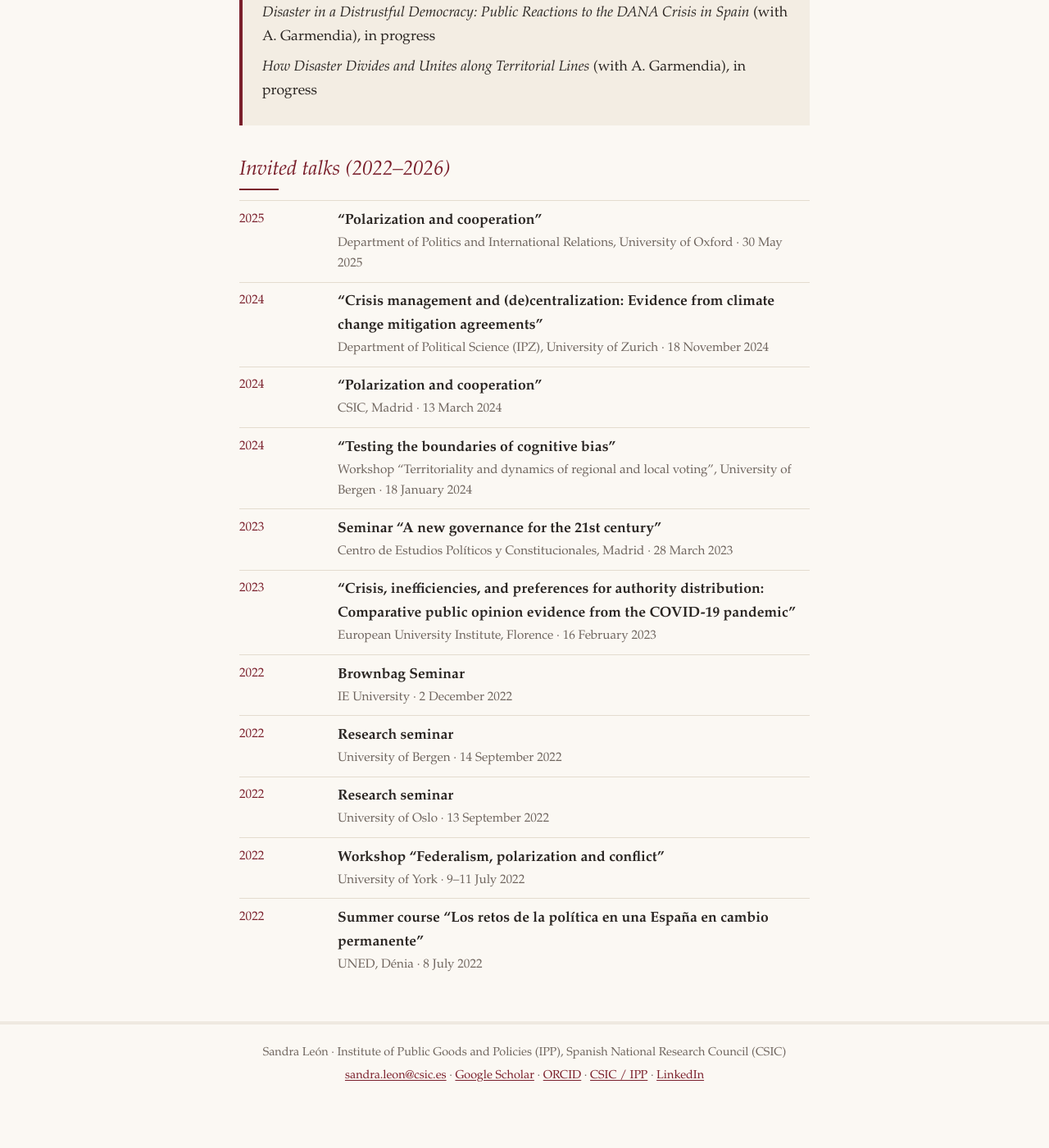
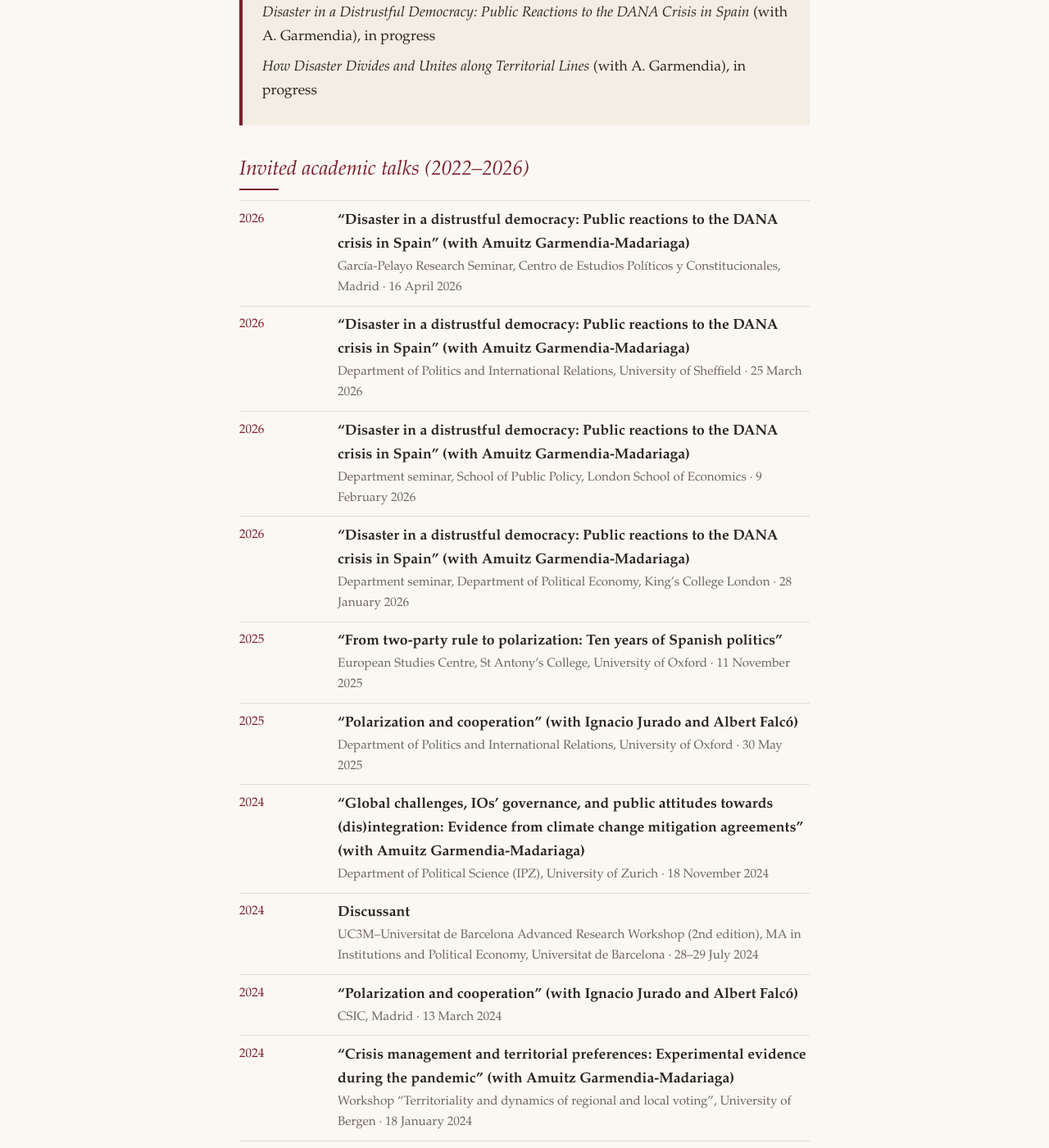
Before and after one commit to sandraleonalfonso/Sandra-Leon, a Jekyll site: the page built from research.md, in a window 1280 px wide and 1400 px high, scrolled down 2043 px. Shown: the whole window at 82% size. Built offline with Jekyll 4.4.1, drawn with Linux system fonts in a browser that asks for light colours; before the commit the page ends 3404 px from its top, so only the background shows below that; some of the changed text lies outside the part shown.

Commit message:
Invited academic talks: update from the latest CV (2026 talks, ESC Oxford 2025)
Co-Authored-By: Claude Opus 5.5 (1M context) <noreply@anthropic.com>
Claude-Session: https://claude.ai/code/session_01Csi1G9zYbePJE1osHYZ3KG

```diff
--- a/research.md
+++ b/research.md
@@ -69,30 +69,40 @@ With Amuitz Garmendia, we study how crises and disasters shape citizens' trust,
 </div>
 </section>
 
-## Invited talks (2022–2026)
+## Invited academic talks (2022–2026)
 {: #invited-talks}
 
 <dl class="timeline">
+  <dt>2026</dt>
+  <dd><span class="tl-role">“Disaster in a distrustful democracy: Public reactions to the DANA crisis in Spain” (with Amuitz Garmendia-Madariaga)</span><span class="tl-org">García-Pelayo Research Seminar, Centro de Estudios Políticos y Constitucionales, Madrid · 16 April 2026</span></dd>
+  <dt>2026</dt>
+  <dd><span class="tl-role">“Disaster in a distrustful democracy: Public reactions to the DANA crisis in Spain” (with Amuitz Garmendia-Madariaga)</span><span class="tl-org">Department of Politics and International Relations, University of Sheffield · 25 March 2026</span></dd>
+  <dt>2026</dt>
+  <dd><span class="tl-role">“Disaster in a distrustful democracy: Public reactions to the DANA crisis in Spain” (with Amuitz Garmendia-Madariaga)</span><span class="tl-org">Department seminar, School of Public Policy, London School of Economics · 9 February 2026</span></dd>
+  <dt>2026</dt>
+  <dd><span class="tl-role">“Disaster in a distrustful democracy: Public reactions to the DANA crisis in Spain” (with Amuitz Garmendia-Madariaga)</span><span class="tl-org">Department seminar, Department of Political Economy, King’s College London · 28 January 2026</span></dd>
   <dt>2025</dt>
-  <dd><span class="tl-role">“Polarization and cooperation”</span><span class="tl-org">Department of Politics and International Relations, University of Oxford · 30 May 2025</span></dd>
+  <dd><span class="tl-role">“From two-party rule to polarization: Ten years of Spanish politics”</span><span class="tl-org">European Studies Centre, St Antony’s College, University of Oxford · 11 November 2025</span></dd>
+  <dt>2025</dt>
+  <dd><span class="tl-role">“Polarization and cooperation” (with Ignacio Jurado and Albert Falcó)</span><span class="tl-org">Department of Politics and International Relations, University of Oxford · 30 May 2025</span></dd>
   <dt>2024</dt>
-  <dd><span class="tl-role">“Crisis management and (de)centralization: Evidence from climate change mitigation agreements”</span><span class="tl-org">Department of Political Science (IPZ), University of Zurich · 18 November 2024</span></dd>
+  <dd><span class="tl-role">“Global challenges, IOs’ governance, and public attitudes towards (dis)integration: Evidence from climate change mitigation agreements” (with Amuitz Garmendia-Madariaga)</span><span class="tl-org">Department of Political Science (IPZ), University of Zurich · 18 November 2024</span></dd>
   <dt>2024</dt>
-  <dd><span class="tl-role">“Polarization and cooperation”</span><span class="tl-org">CSIC, Madrid · 13 March 2024</span></dd>
+  <dd><span class="tl-role">Discussant</span><span class="tl-org">UC3M–Universitat de Barcelona Advanced Research Workshop (2nd edition), MA in Institutions and Political Economy, Universitat de Barcelona · 28–29 July 2024</span></dd>
   <dt>2024</dt>
-  <dd><span class="tl-role">“Testing the boundaries of cognitive bias”</span><span class="tl-org">Workshop “Territoriality and dynamics of regional and local voting”, University of Bergen · 18 January 2024</span></dd>
+  <dd><span class="tl-role">“Polarization and cooperation” (with Ignacio Jurado and Albert Falcó)</span><span class="tl-org">CSIC, Madrid · 13 March 2024</span></dd>
+  <dt>2024</dt>
+  <dd><span class="tl-role">“Crisis management and territorial preferences: Experimental evidence during the pandemic” (with Amuitz Garmendia-Madariaga)</span><span class="tl-org">Workshop “Territoriality and dynamics of regional and local voting”, University of Bergen · 18 January 2024</span></dd>
   <dt>2023</dt>
-  <dd><span class="tl-role">Seminar “A new governance for the 21st century”</span><span class="tl-org">Centro de Estudios Políticos y Constitucionales, Madrid · 28 March 2023</span></dd>
+  <dd><span class="tl-role">“La articulación de la gobernanza autonómica: Financiación y relaciones intergubernamentales”</span><span class="tl-org">Seminar “Una nueva gobernanza para el siglo XXI”, session “Gobernanza multinivel”, Centro de Estudios Políticos y Constitucionales, Madrid · 28–29 March 2023</span></dd>
   <dt>2023</dt>
-  <dd><span class="tl-role">“Crisis, inefficiencies, and preferences for authority distribution: Comparative public opinion evidence from the COVID-19 pandemic”</span><span class="tl-org">European University Institute, Florence · 16 February 2023</span></dd>
+  <dd><span class="tl-role">“Crisis management and territorial preferences: Experimental evidence during the pandemic” (with Amuitz Garmendia-Madariaga)</span><span class="tl-org">European University Institute, Florence · 16 February 2023</span></dd>
   <dt>2022</dt>
-  <dd><span class="tl-role">Brownbag Seminar</span><span class="tl-org">IE University · 2 December 2022</span></dd>
+  <dd><span class="tl-role">“Crisis management and territorial preferences: Experimental evidence during the pandemic” (with Amuitz Garmendia-Madariaga)</span><span class="tl-org">Brownbag Seminar, IE University · 2 December 2022</span></dd>
   <dt>2022</dt>
-  <dd><span class="tl-role">Research seminar</span><span class="tl-org">University of Bergen · 14 September 2022</span></dd>
+  <dd><span class="tl-role">“Crisis management and territorial preferences: Experimental evidence during the pandemic” (with Amuitz Garmendia-Madariaga)</span><span class="tl-org">Research seminar, University of Bergen · 14 September 2022</span></dd>
   <dt>2022</dt>
-  <dd><span class="tl-role">Research seminar</span><span class="tl-org">University of Oslo · 13 September 2022</span></dd>
+  <dd><span class="tl-role">“Crisis management and territorial preferences: Experimental evidence during the pandemic” (with Amuitz Garmendia-Madariaga)</span><span class="tl-org">Research seminar, University of Oslo · 13 September 2022</span></dd>
   <dt>2022</dt>
-  <dd><span class="tl-role">Workshop “Federalism, polarization and conflict”</span><span class="tl-org">University of York · 9–11 July 2022</span></dd>
-  <dt>2022</dt>
-  <dd><span class="tl-role">Summer course “Los retos de la política en una España en cambio permanente”</span><span class="tl-org">UNED, Dénia · 8 July 2022</span></dd>
+  <dd><span class="tl-role">“Desafíos políticos al modelo territorial tras la pandemia”</span><span class="tl-org">Summer course “Los retos de la política en una España en cambio permanente”, UNED, Dénia · 8 July 2022</span></dd>
 </dl>
```
Also changed, not shown: es/investigacion.md (+23 -13 lines).
